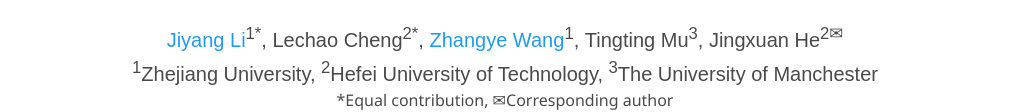
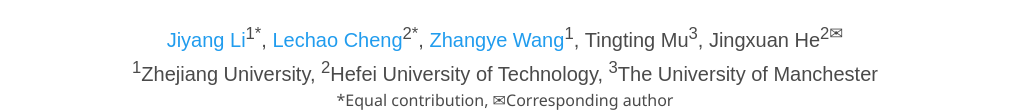
Before and after one commit to Pokerlishao/LoopGaussian, a plain HTML site: page index.html in a window 1280 px wide. Shown: the part 213-325 px from the top of the page, without its empty margins (135-1144 px from the left). Drawn offline with nearby package versions, Linux system fonts and the light colour scheme; some icons are missing; a web font is replaced by a local one.

Commit message:
update index

```diff
--- a/index.html
+++ b/index.html
@@ -94,8 +94,7 @@
               <a href="http://pokerlishao.ink">Jiyang Li</a><sup>1*</sup>,
             </span>
             <span class="author-block">
-              Lechao Cheng<sup>2*</sup>,
-              <!-- <a href="">Lechao Cheng</a><sup>2*</sup>, -->
+              <a href="https://scholar.google.com/citations?user=PKFAv-cAAAAJ&hl=en">Lechao Cheng</a><sup>2*</sup>,
             </span>
             <span class="author-block">
               <a href="http://www.cad.zju.edu.cn/home/zywang/">Zhangye Wang</a><sup>1</sup>,
```
